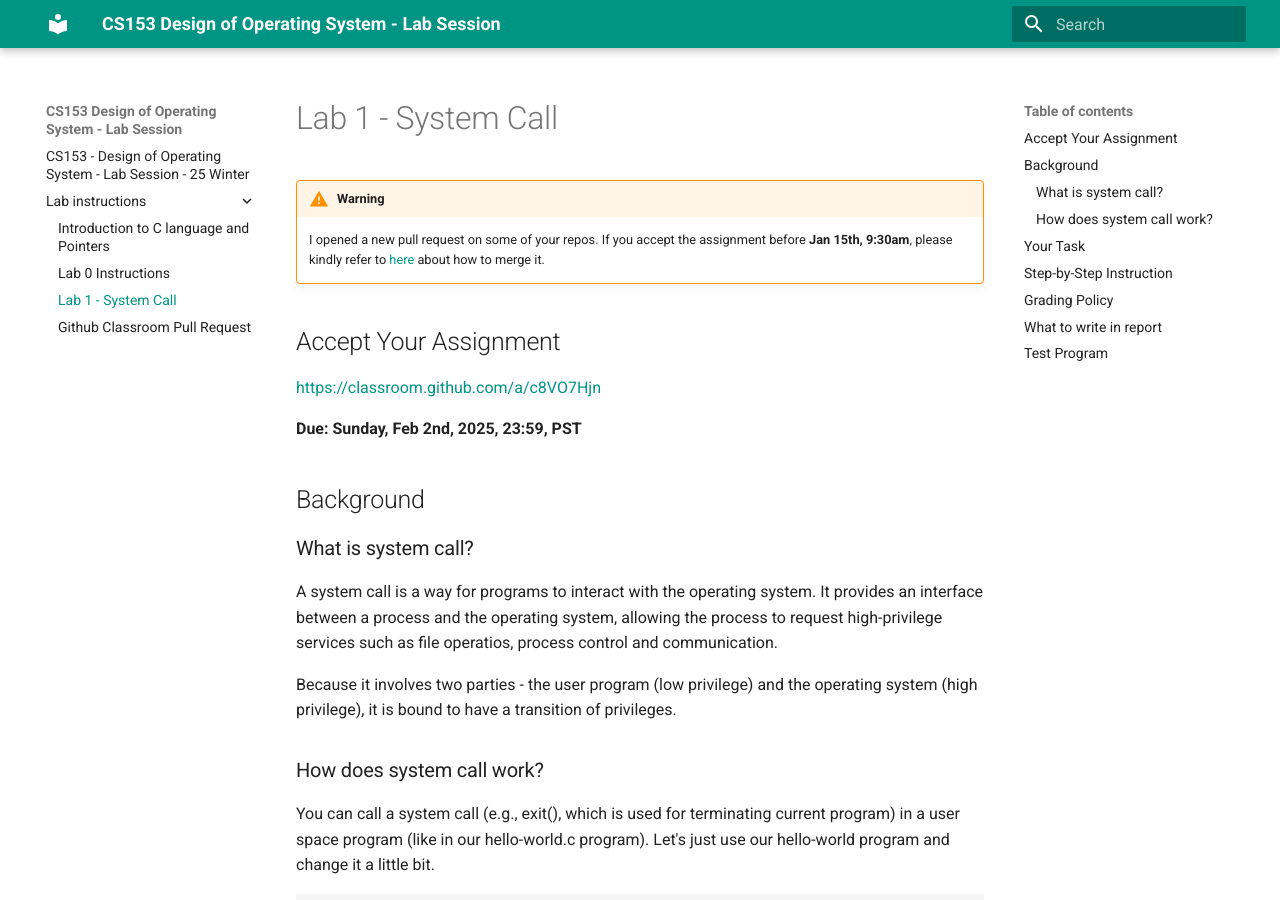
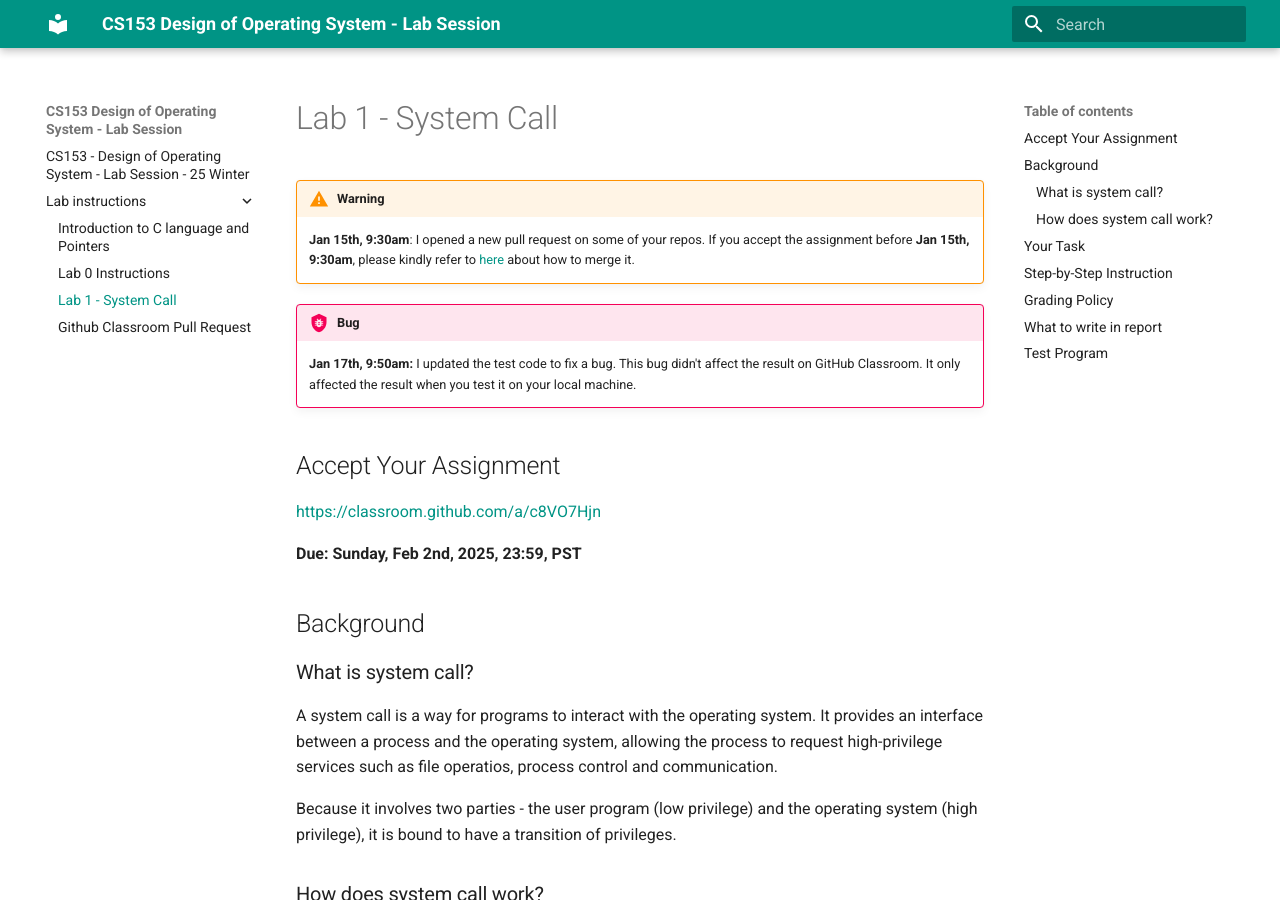
Before and after one commit to gdjs2/UCR-CS153-25Winter, an MkDocs documentation site: the page built from docs/lab-instructions/lab1.md, in a window 1280 px wide and 900 px high. Built offline with MkDocs 1.6.1 and Material for MkDocs 9.7.7, drawn with Linux system fonts in a browser that asks for light colours; some of the changed text lies outside the part shown.

Commit message:
update: the test code

```diff
--- a/docs/lab-instructions/lab1.md
+++ b/docs/lab-instructions/lab1.md
@@ -1,7 +1,10 @@
 # Lab 1 - System Call
 
 !!! warning
-    I opened a new pull request on some of your repos. If you accept the assignment before **Jan 15th, 9:30am**, please kindly refer to [here](./pull-request.md) about how to merge it.
+    **Jan 15th, 9:30am**: I opened a new pull request on some of your repos. If you accept the assignment before **Jan 15th, 9:30am**, please kindly refer to [here](./pull-request.md) about how to merge it.
+
+!!! bug
+    **Jan 17th, 9:50am:** I updated the test code to fix a bug. This bug didn't affect the result on GitHub Classroom. It only affected the result when you test it on your local machine.
 
 ## Accept Your Assignment
 
@@ -643,3 +654,4 @@ int main(int argc, char **argv) {
 4. Test when `pid` is not a child process of current process.
 5. Test `option == 1`.
 6. Test `option == 2`.
+7. Clean all the child processes.
```
Also changed, not shown: other parts of docs/lab-instructions/lab1.md (+8 -0 lines).
